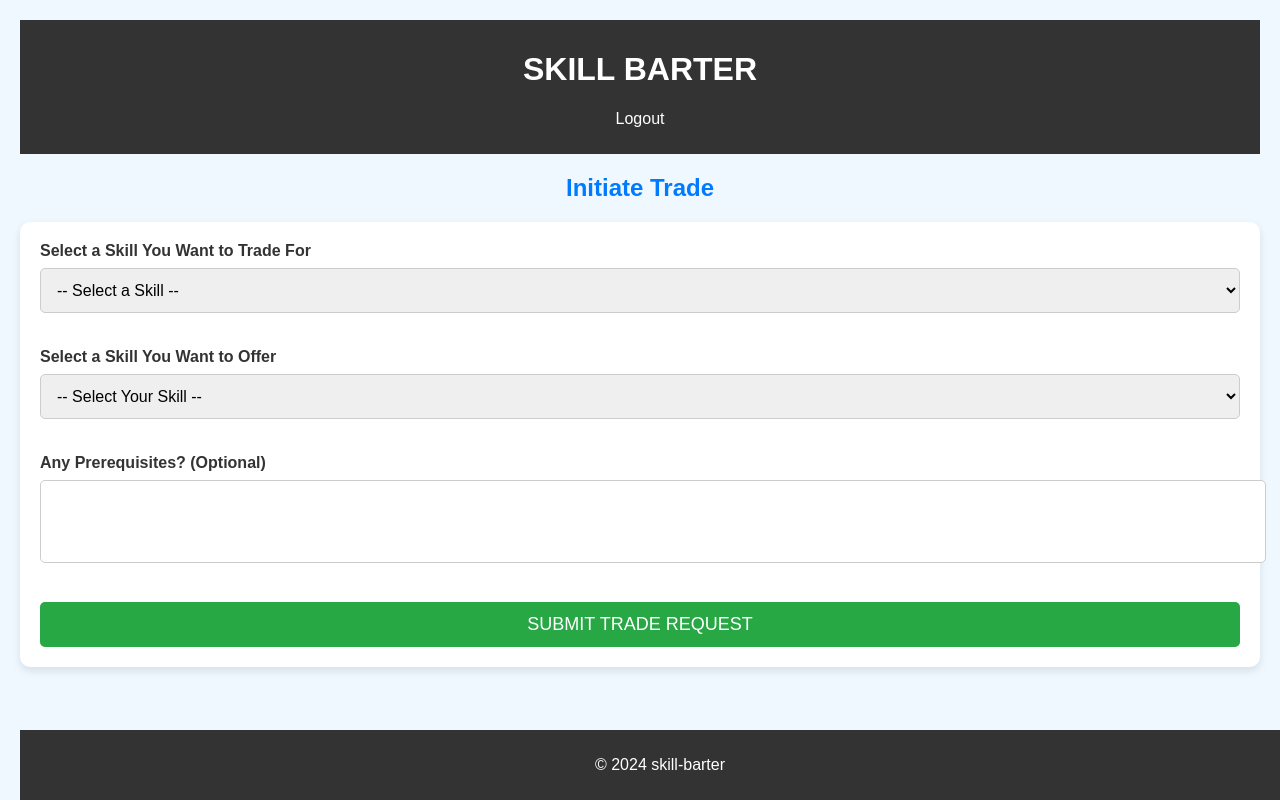
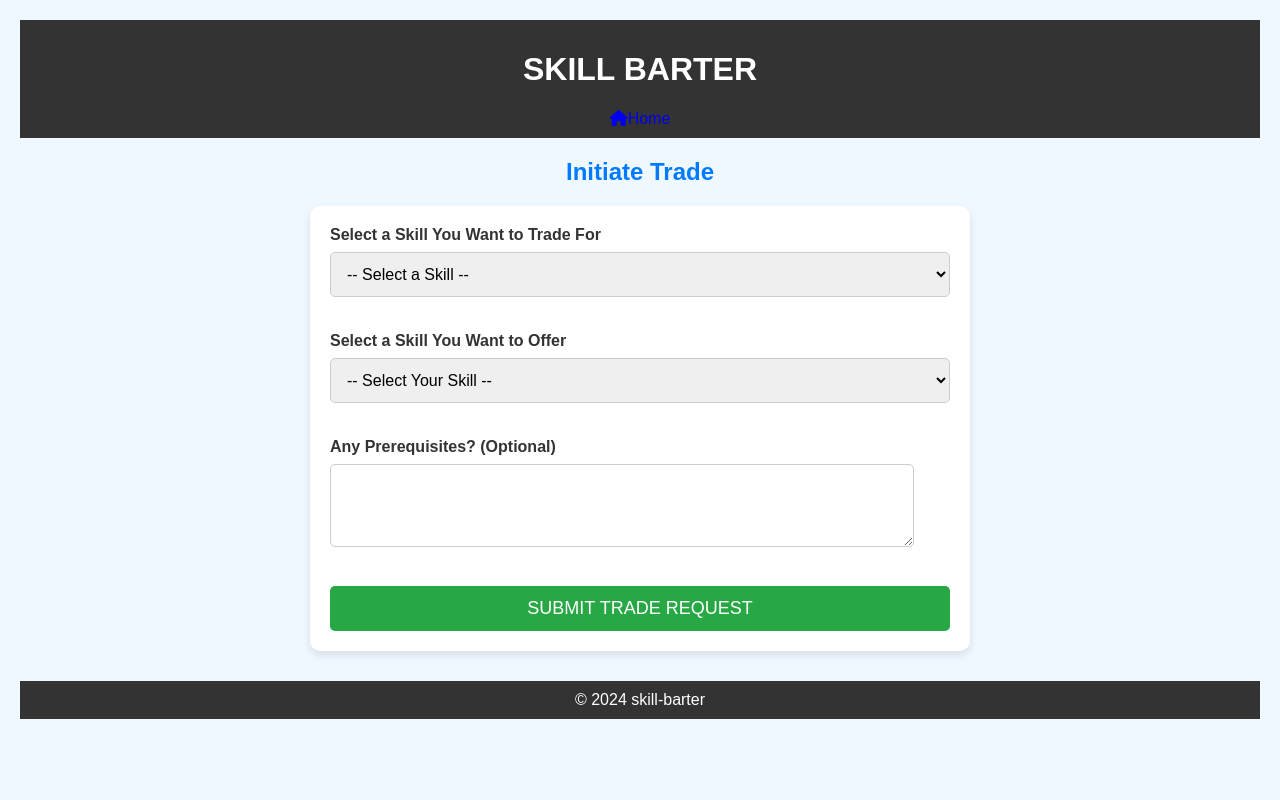
Before and after one commit to avinash979309/CSP203-website, a Django app: page /accounts/trade/initiate/ in a window 1280 px wide. Run offline with Django 5.2, Linux system fonts and the light colour scheme; a user stored in the database is signed in; data comes from the database, SQL or seed files in the repository; some libraries are stand-ins or nearby versions.

Commit message:
changes in html of profile page

```diff
--- a/skill_barter/accounts/static/css/style.css
+++ b/skill_barter/accounts/static/css/style.css
@@ -38,7 +38,7 @@
     padding: 10px 0;
     background: #333;
     color: #fff;
-    position: absolute;
+    position: relative;
     bottom: 0;
     width: 100%;
 }
--- a/skill_barter/accounts/templates/base_profile.html
+++ b/skill_barter/accounts/templates/base_profile.html
@@ -6,19 +6,13 @@
     <meta name="viewport" content="width=device-width, initial-scale=1.0">
     <title>{% block title %}My Project - Profile{% endblock %}</title>
     <link rel="stylesheet" href="{% static 'css/style.css' %}">
+    <link rel="stylesheet" href="https://cdnjs.cloudflare.com/ajax/libs/font-awesome/6.6.0/css/all.min.css">
     {% block extra_css %}{% endblock %}
 </head>
 <body>
     <header>
         <h1>SKILL BARTER</h1>
-        <nav>
-            <ul>
-                <!-- Only display the logout link if the user is authenticated -->
-                {% if user.is_authenticated %}
-                    <li><a href="{% url 'logout' %}">Logout</a></li>
-                {% endif %}
-            </ul>
-        </nav>
+        <a style="text-decoration: none;" href="{% url 'home' %}"><i class="fa-solid fa-house"></i>Home</a>
     </header>
 
     <main>
@@ -26,7 +20,7 @@
     </main>
 
     <footer>
-        <p>&copy; 2024 skill-barter</p>
+        &copy; 2024 skill-barter
     </footer>
 </body>
 </html>
--- a/skill_barter/accounts/templates/initiate_trade.html
+++ b/skill_barter/accounts/templates/initiate_trade.html
@@ -20,6 +20,7 @@
         border-radius: 10px;
         box-shadow: 0 4px 8px rgba(0, 0, 0, 0.1);
         margin-bottom: 30px;
+        width:50%;
     }
 
     label {
@@ -39,7 +40,7 @@
     }
 
     textarea {
-        resize: none;
+        width:90%;
     }
 
     button {
@@ -71,11 +72,15 @@
     .form-group {
         margin-bottom: 20px;
     }
+    .whole_form{
+        display: flex;
+        justify-content: center;
+    }
 
 </style>
 
 <h2>Initiate Trade</h2>
-
+<div class="whole_form">
     <form method="POST">
         {% csrf_token %}
 
@@ -110,5 +115,7 @@
 
         <button type="submit">Submit Trade Request</button>
     </form>
+</div>
+
 
 {% endblock %}
--- a/skill_barter/accounts/templates/skill_list.html
+++ b/skill_barter/accounts/templates/skill_list.html
@@ -129,6 +129,7 @@
             text-align: center;
             margin-left: 50%;
             transform: translateX(-50%);
+            margin-bottom: 40px;
         }
 
         .add-skill-link:hover {
```
Also changed, not shown: skill_barter/accounts/templates/accounts/home.html (+39 -23 lines), skill_barter/accounts/templates/accounts/profile.html (+9 -1 lines). Lines whose indentation alone changed are shown as unchanged.
